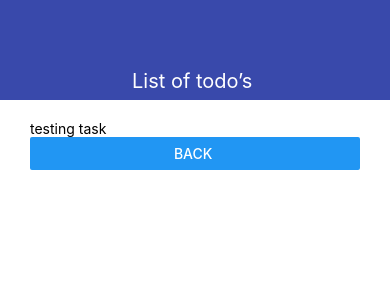
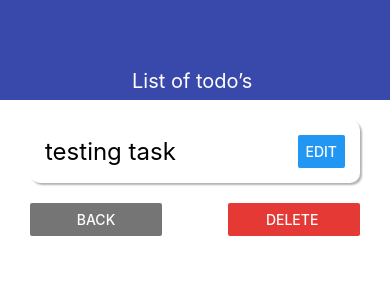
Before and after one commit to PavelSuchkov/r-n-app, a React Native app: screen / in a window 390 px wide. Shown: the top 300 px of the page. Built offline with nearby package versions, Linux system fonts and the light colour scheme.

Commit message:
added: TaskCard.js & theme.js added: alert for remove task

```diff
--- a/App.js
+++ b/App.js
@@ -6,7 +6,7 @@
  * @flow strict-local
  */
 import React, { useState } from 'react'
-import { StyleSheet, View } from 'react-native'
+import { Alert, StyleSheet, View } from 'react-native'
 import { Navbar } from './src/components/Navbar'
 import { MainScreen } from './src/screens/MainScreen'
 import { TodoScreen } from './src/screens/TodoScreen'
@@ -22,7 +22,26 @@ const App = () => {
   }
 
   const removeTodo = (id) => {
-    setTodos((prev) => prev.filter(td => td.id !== id))
+    const todo = todos.find(td => td.id === id)
+    Alert.alert(
+      'Element removing',
+      `Are you sure to remove "${todo.title}"?`,
+      [
+        {
+          text: 'Cancel',
+          style: 'cancel'
+        },
+        {
+          text: 'Remove',
+          style: 'destructive',
+          onPress: () => {
+            setTodoId(null)
+            setTodos(prev => prev.filter(todo => todo.id !== id))
+          }
+        }
+      ],
+      { cancelable: false }
+    )
   }
 
   let content = <MainScreen todos={todos} addTodo={addTodo}
@@ -31,7 +50,9 @@ const App = () => {
 
   if (todoId) {
     const selectedTodo = todos.find(td => td.id === todoId)
-    content = <TodoScreen goBack={() => setTodoId(null)} todo={selectedTodo} />
+    content = <TodoScreen goBack={() => setTodoId(null)}
+                          todo={selectedTodo}
+                          removeTodo={removeTodo}/>
   }
 
   return (
--- a/src/components/AddTodo.js
+++ b/src/components/AddTodo.js
@@ -1,5 +1,6 @@
 import { Button, View, StyleSheet, TextInput, Alert } from 'react-native'
 import React, { useState } from 'react'
+import { THEME } from '../../theme'
 
 export const AddTodo = ({ onSubmit }) => {
 
@@ -39,10 +40,10 @@ const styles = StyleSheet.create({
     borderStyle: 'solid',
     borderBottomWidth: 1,
     padding: 10,
-    borderColor: '#3949ab',
+    borderColor: THEME.MAIN_COLOR,
   },
   button: {
     borderWidth: 1,
-    borderColor: '#3949ab',
+    borderColor: THEME.MAIN_COLOR,
   },
 })
--- a/src/components/Navbar.js
+++ b/src/components/Navbar.js
@@ -1,24 +1,25 @@
-import { Text, View, StyleSheet } from "react-native";
-import React from 'react';
+import { Text, View, StyleSheet } from 'react-native'
+import React from 'react'
+import {THEME} from '../../theme'
 
-export const Navbar = ({title}) => {
+export const Navbar = ({ title }) => {
   return (
     <View style={styles.navbar}>
       <Text style={styles.text}>{title}</Text>
     </View>
   )
-};
+}
 
 const styles = StyleSheet.create({
   navbar: {
-    height: 100, // thats do not works witx 'px'
+    height: 100,
     alignItems: 'center',
     justifyContent: 'flex-end',
-    backgroundColor: '#3949ab',
-    paddingBottom: 7  // thats do not works witx 'px'
+    backgroundColor: THEME.MAIN_COLOR,
+    paddingBottom: 7
   },
   text: {
     color: 'white',
-    fontSize: 20
+    fontSize: 20,
   },
-});
+})
--- /dev/null
+++ b/src/components/ui/TaskCard.js
@@ -0,0 +1,24 @@
+import React from 'react'
+import { View, StyleSheet } from 'react-native'
+
+export const TaskCard = ({children, style}) => (
+  <View style={ {...styles.default, ...style} }>{children}</View>
+)
+
+const styles = StyleSheet.create({
+  default: {
+    padding: 20,
+    // borderWidth: 1,
+    // borderColor: 'green',
+    flexDirection: 'row',
+    justifyContent: 'space-between',
+    alignItems: 'center',
+    shadowColor: '#000',
+    shadowRadius: 2,
+    shadowOpacity: 0.3,
+    shadowOffset: {width: 2, height: 2},
+    elevation: 8,
+    backgroundColor: '#fff',
+    borderRadius: 10
+  }
+})
--- a/src/screens/TodoScreen.js
+++ b/src/screens/TodoScreen.js
@@ -1,14 +1,45 @@
 import React from 'react'
-import { Button, View, StyleSheet, TextInput, Text } from 'react-native';
+import { Button, View, StyleSheet, TextInput, Text } from 'react-native'
+import { THEME } from '../../theme'
+import { TaskCard } from '../components/ui/TaskCard'
 
 
-export const TodoScreen = ({todo, goBack }) => {
+export const TodoScreen = ({ todo, goBack, removeTodo }) => {
   return <View>
-    <Text>{todo.title}</Text>
-    <Button title='Back ' onPress={() => {goBack()}}/>
+
+    <TaskCard style={styles.card}>
+      <Text style={styles.title}>{todo.title}</Text>
+      <Button title="Edit" />
+    </TaskCard>
+    <View style={styles.buttonBlock}>
+      <View style={styles.button}>
+        <Button title="Back"
+                color={THEME.GRAY_COLOR}
+                onPress={() => {goBack()}} />
+      </View>
+      <View style={styles.button}>
+        <Button title="Delete "
+                color={THEME.DANGER_COLOR}
+                onPress={() => {removeTodo(todo.id)}} />
+      </View>
+    </View>
+
   </View>
 }
 
 const styles = StyleSheet.create({
-
+  buttonBlock: {
+    flexDirection: 'row',
+    justifyContent: 'space-between',
+  },
+  button: {
+    width: '40%',
+  },
+  title: {
+    fontSize: 24,
+  },
+  card: {
+    marginBottom: 20,
+    padding: 15,
+  },
 })
--- /dev/null
+++ b/theme.js
@@ -0,0 +1,6 @@
+
+export const THEME = {
+  DANGER_COLOR: '#e53935',
+  GRAY_COLOR: '#757575',
+  MAIN_COLOR: '#3949ab'
+}
```
